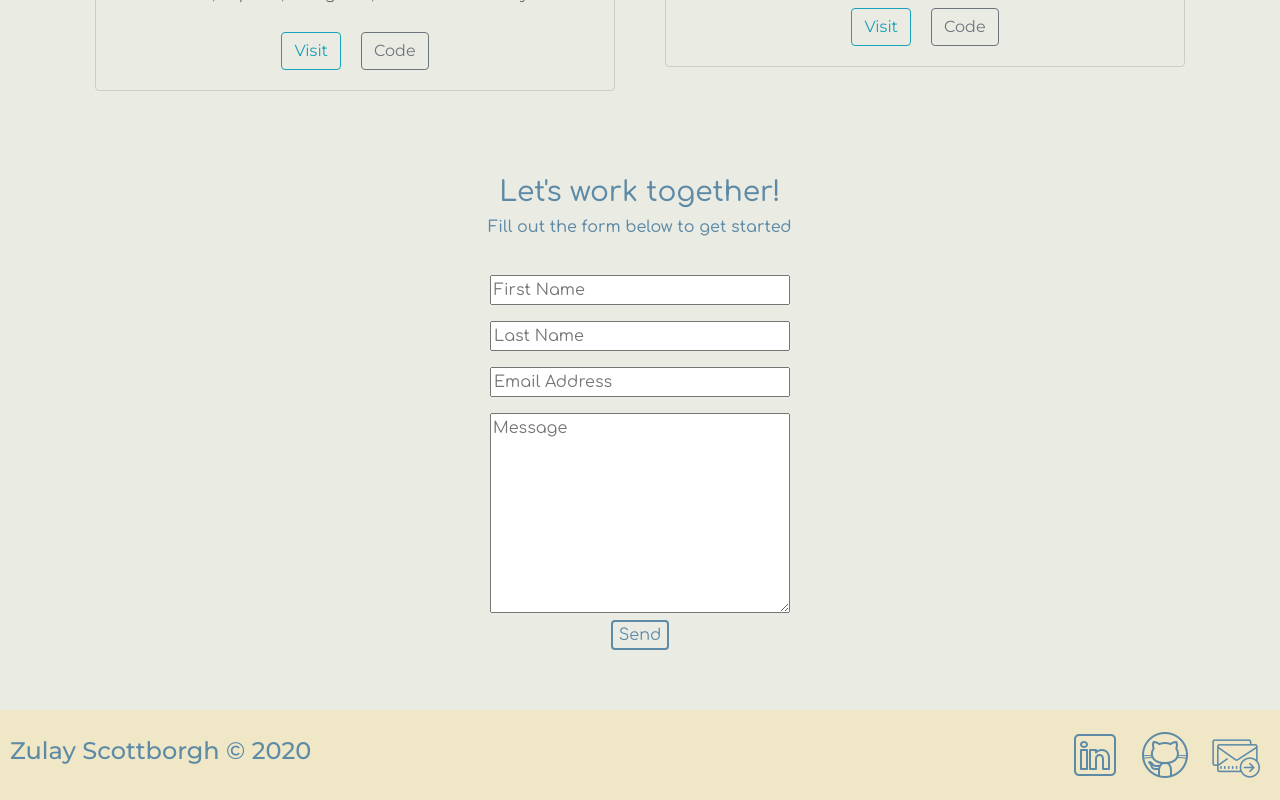
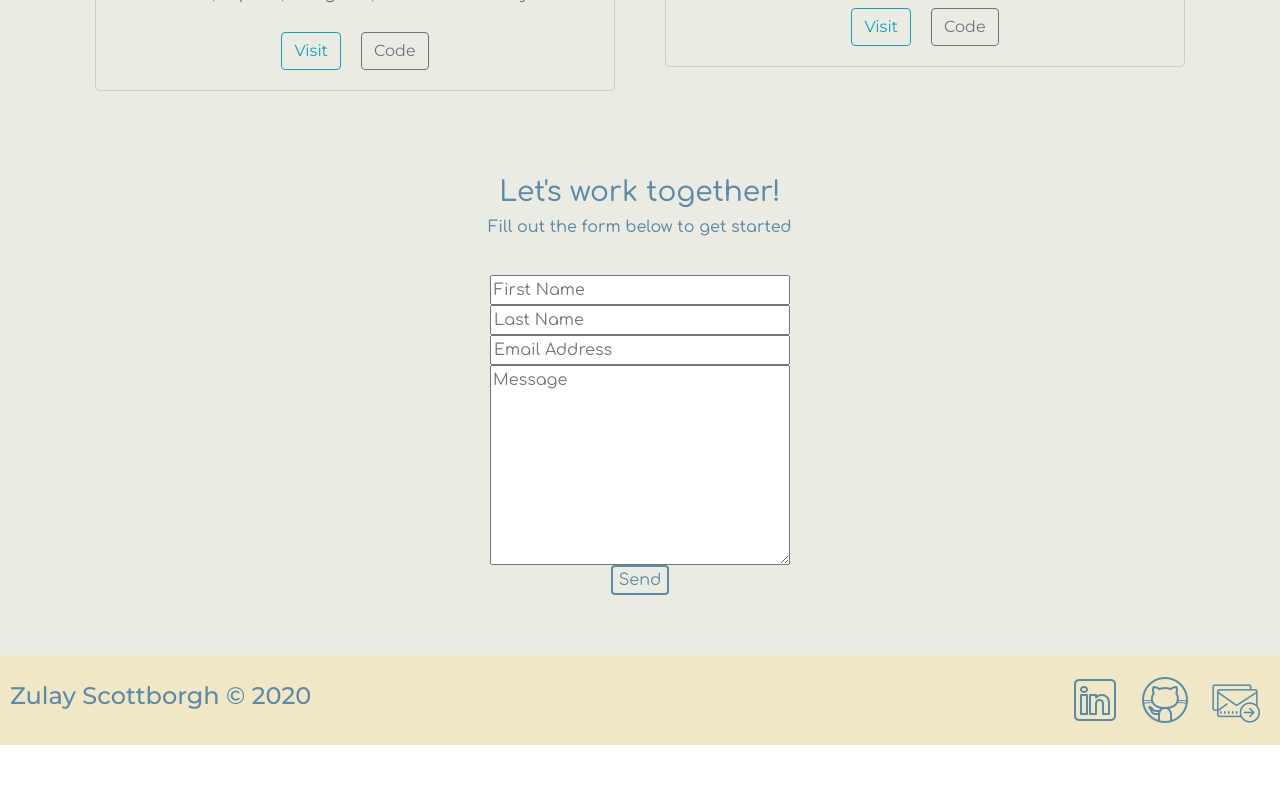
Before and after one commit to zulays/my_portfolio, a React (Create React App) app: page / in a window 1280 px wide. Shown: the part 1675-2475 px from the top of the page. After the commit the page ends 2420 px from the top, so only its background shows below. Built offline with nearby package versions, Linux system fonts and the light colour scheme.

Commit message:
attempted resolution for minified react error 152

```diff
--- a/src/components/MyForm.jsx
+++ b/src/components/MyForm.jsx
@@ -10,38 +10,25 @@ export default class MyForm extends React.Component {
     };
   }
 
+  // contact form guidance from formspree.io
   render() {
     const { status } = this.state;
     return (
-      // contact form guidance from formspree.io
       <form
         className="contact-form"
         onSubmit={this.submitForm}
         action="https://formspree.io/maypgevj"
         method="POST"
       >
-        <div className="form-group">
-          {/* <label className="label">First Name:</label> */}
         <input type="text" name="first-name" placeholder="First Name" />
-        </div>
-        <div className="form-group">
-          {/* <label className="label">Last Name:</label> */}
         <input type="text" name="last-name" placeholder="Last Name" />
-        </div>
-        <div className="form-group">
-          {/* <label className="label">Email:</label> */}
         <input type="email" name="email" placeholder="Email Address" />
-        </div>
-        <div>
-          {/* <label className="label">Message:</label> */}
         <textarea
           className="form-group-message"
           type="text"
           name="message"
           placeholder="Message"
         ></textarea>
-        </div>
-
         {status === 'SUCCESS' ? (
           <p>Thanks!</p>
         ) : (
```
Lines whose indentation alone changed are shown as unchanged.
